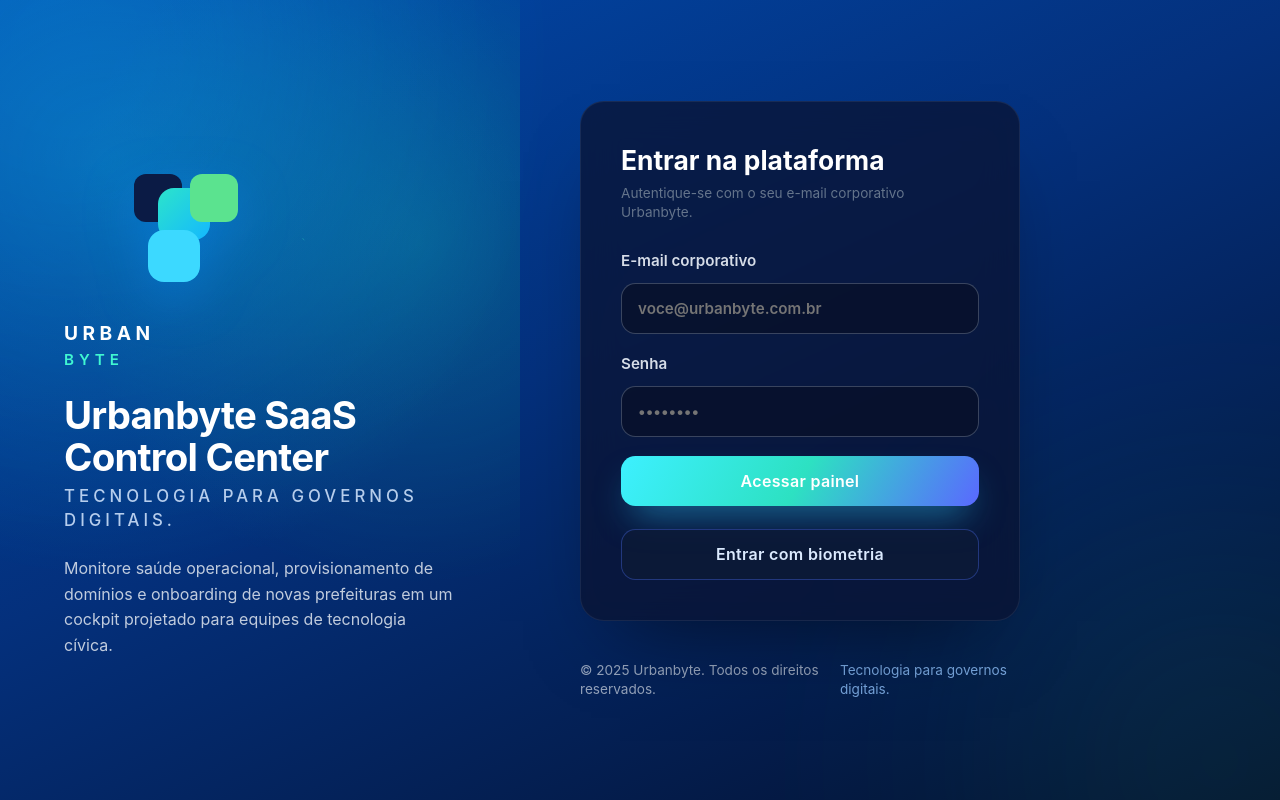
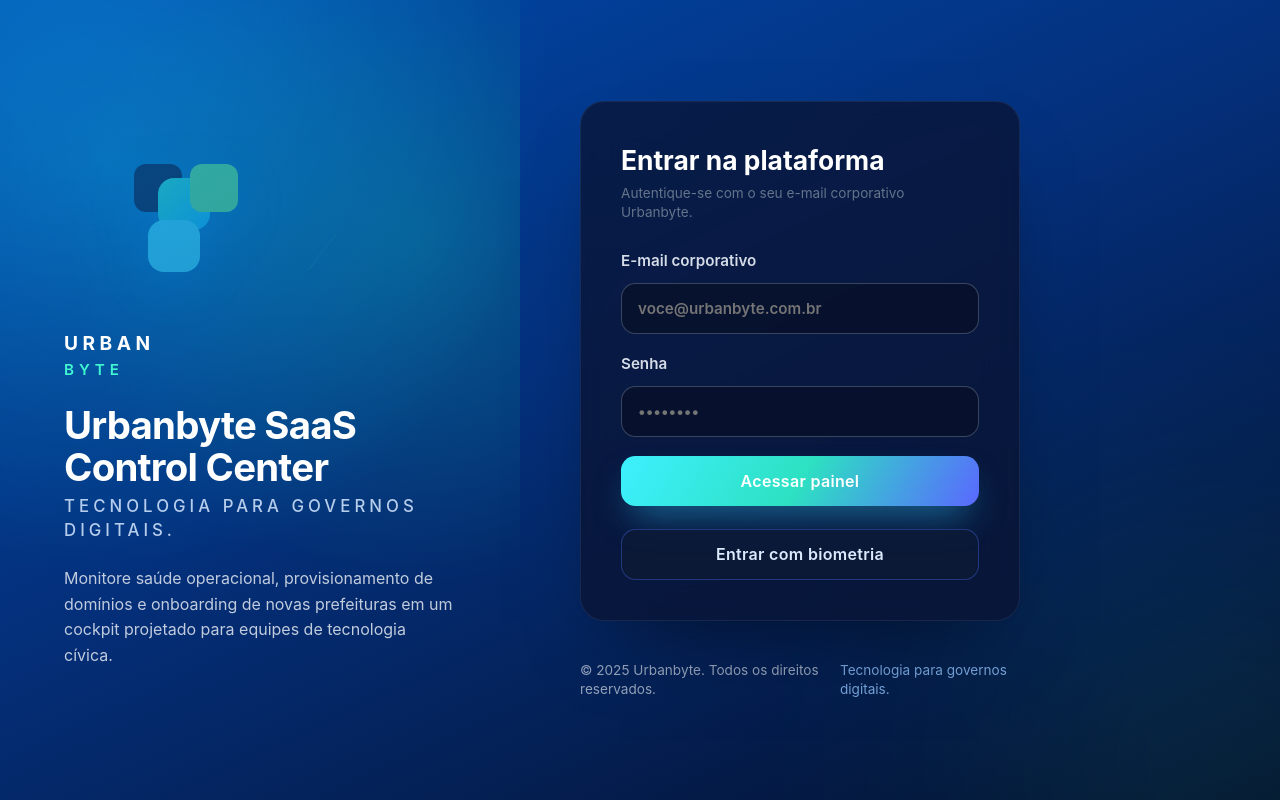
Before and after one commit to ismarsanttana/saas-gestao-2026, a React (Vite) app in the folder web-dash/: page /login in a window 1280 px wide. Built offline with nearby package versions, Linux system fonts and the light colour scheme; no server answers.

Commit message:
Enhance login neural network animation loop

```diff
--- a/web-dash/src/components/UrbanbyteLogo.tsx
+++ b/web-dash/src/components/UrbanbyteLogo.tsx
@@ -3,31 +3,40 @@ export default function UrbanbyteLogo() {
     <div className="urbanbyte-logo" aria-hidden="true">
       <svg
         className="urbanbyte-logo__neural"
-        width="260"
-        height="170"
-        viewBox="0 0 260 170"
+        width="320"
+        height="190"
+        viewBox="0 0 320 190"
         fill="none"
         xmlns="http://www.w3.org/2000/svg"
       >
         <g className="neural-web">
           <path
-            d="M25 105L60 70L95 108L130 62L168 102L210 60L240 98M32 60L60 70L90 42L130 62L160 34L190 56L218 30"
+            className="neural-web__layer"
+            d="M22 130L68 76L108 126L148 74L196 120L244 70L296 118"
             stroke="url(#neuralLine)"
             strokeWidth="0.8"
             strokeLinecap="round"
           />
           <path
-            d="M40 142L72 92L114 144L152 88L190 130L222 90"
+            className="neural-web__layer"
+            d="M40 54L72 82L110 40L156 68L204 36L248 66L288 38"
             stroke="url(#neuralLine)"
             strokeWidth="0.8"
             strokeLinecap="round"
           />
-          <circle cx="60" cy="70" r="3" fill="#29F0D8" />
-          <circle cx="90" cy="42" r="3" fill="#29F0D8" />
-          <circle cx="130" cy="62" r="3" fill="#29F0D8" />
-          <circle cx="168" cy="102" r="3" fill="#29F0D8" />
-          <circle cx="190" cy="130" r="3" fill="#29F0D8" />
-          <circle cx="218" cy="30" r="3" fill="#29F0D8" />
+          <path
+            className="neural-web__layer"
+            d="M48 166L92 102L144 166L188 106L232 154L272 102"
+            stroke="url(#neuralLine)"
+            strokeWidth="0.8"
+            strokeLinecap="round"
+          />
+          <circle cx="68" cy="76" r="3" fill="#29F0D8" />
+          <circle cx="110" cy="40" r="3" fill="#29F0D8" />
+          <circle cx="156" cy="68" r="3" fill="#29F0D8" />
+          <circle cx="196" cy="120" r="3" fill="#29F0D8" />
+          <circle cx="232" cy="154" r="3" fill="#29F0D8" />
+          <circle cx="288" cy="38" r="3" fill="#29F0D8" />
         </g>
 
         <g transform="translate(70,32)">
--- a/web-dash/src/index.css
+++ b/web-dash/src/index.css
@@ -230,21 +230,32 @@ body {
 }
 
 .urbanbyte-logo__neural {
-  width: 260px;
+  width: 320px;
   height: auto;
+  opacity: 0.5;
 }
 
 .neural-web path {
   stroke-dasharray: 320;
   stroke-dashoffset: 320;
-  animation: neural-draw 2.8s ease forwards;
+  animation: neural-draw 6s ease-in-out infinite;
+}
+
+.neural-web__layer:nth-of-type(1) {
+  animation-delay: 0s;
+}
+.neural-web__layer:nth-of-type(2) {
+  animation-delay: 1s;
+}
+.neural-web__layer:nth-of-type(3) {
+  animation-delay: 2s;
 }
 
 .neural-web circle {
   opacity: 0;
   transform: scale(0.4);
   transform-origin: center;
-  animation: neural-pulse 1.8s ease forwards;
+  animation: neural-pulse 3.5s ease-in-out infinite;
 }
 
 .neural-web circle:nth-of-type(1) { animation-delay: 0.3s; }
@@ -275,8 +286,21 @@ body {
 }
 
 @keyframes neural-draw {
-  to {
+  0% {
+    stroke-dashoffset: 320;
+    opacity: 0.2;
+  }
+  30% {
     stroke-dashoffset: 0;
+    opacity: 0.7;
+  }
+  60% {
+    stroke-dashoffset: 0;
+    opacity: 0.45;
+  }
+  100% {
+    stroke-dashoffset: 320;
+    opacity: 0.2;
   }
 }
 
@@ -285,13 +309,17 @@ body {
     opacity: 0;
     transform: scale(0.35);
   }
-  60% {
-    opacity: 1;
-    transform: scale(1.2);
+  40% {
+    opacity: 0.9;
+    transform: scale(1.25);
+  }
+  70% {
+    opacity: 0.45;
+    transform: scale(1);
   }
   100% {
-    opacity: 1;
-    transform: scale(1);
+    opacity: 0;
+    transform: scale(0.8);
   }
 }
 
```
